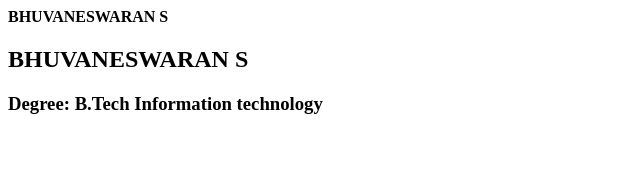
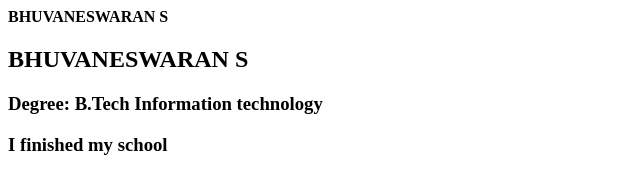
Before and after one commit to BhuvaneswaranS/AICL-B5-FE, a plain HTML site: page internship.html in a window 1280 px wide. Shown: the whole page, without its empty margins (0-640 px from the left). Drawn offline with Linux system fonts and the light colour scheme.

Commit message:
add school

```diff
--- a/internship.html
+++ b/internship.html
@@ -6,6 +6,7 @@
             <h2>BHUVANESWARAN S</h2>
             <h3></h3>
             <h3><b> Degree: </b>B.Tech Information technology</h3>
+            <h3> I finished my school </h3>
 
         </body>
     </head>
```
